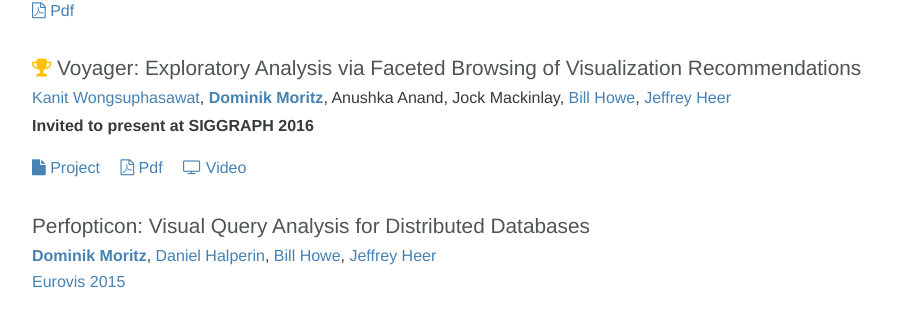
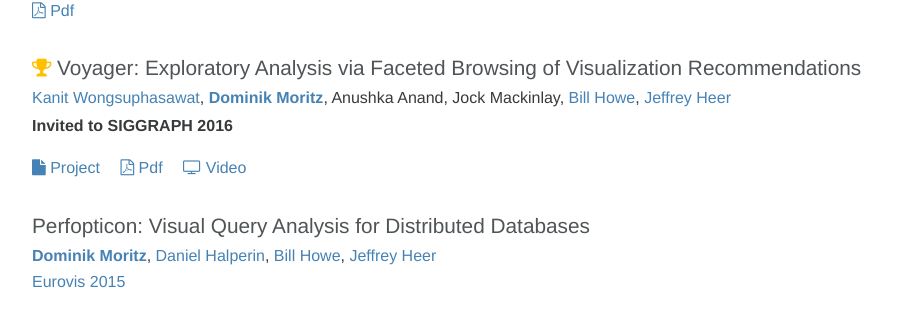
Before and after one commit to domoritz/domoritz.github.io, a Jekyll site: the page built from publications.md, in a window 1280 px wide and 900 px high, scrolled down 1299 px. Shown: the part 143-452 px from the top of the window, without its empty margins (178-1084 px from the left). Built offline with Jekyll 4.4.1, drawn with Linux system fonts in a browser that asks for light colours; nearby versions of some CDN libraries.

Commit message:
Update publications.yml

```diff
--- a/_data/publications.yml
+++ b/_data/publications.yml
@@ -96,7 +96,7 @@
   pdf: https://idl.cs.washington.edu/files/2015-Voyager-InfoVis.pdf
   video: https://vimeo.com/135417594
   awards:
-    - Invited to present at SIGGRAPH 2016
+    - Invited to SIGGRAPH 2016
 
 - title: "Perfopticon: Visual Query Analysis for Distributed Databases"
   year: 2015
```
